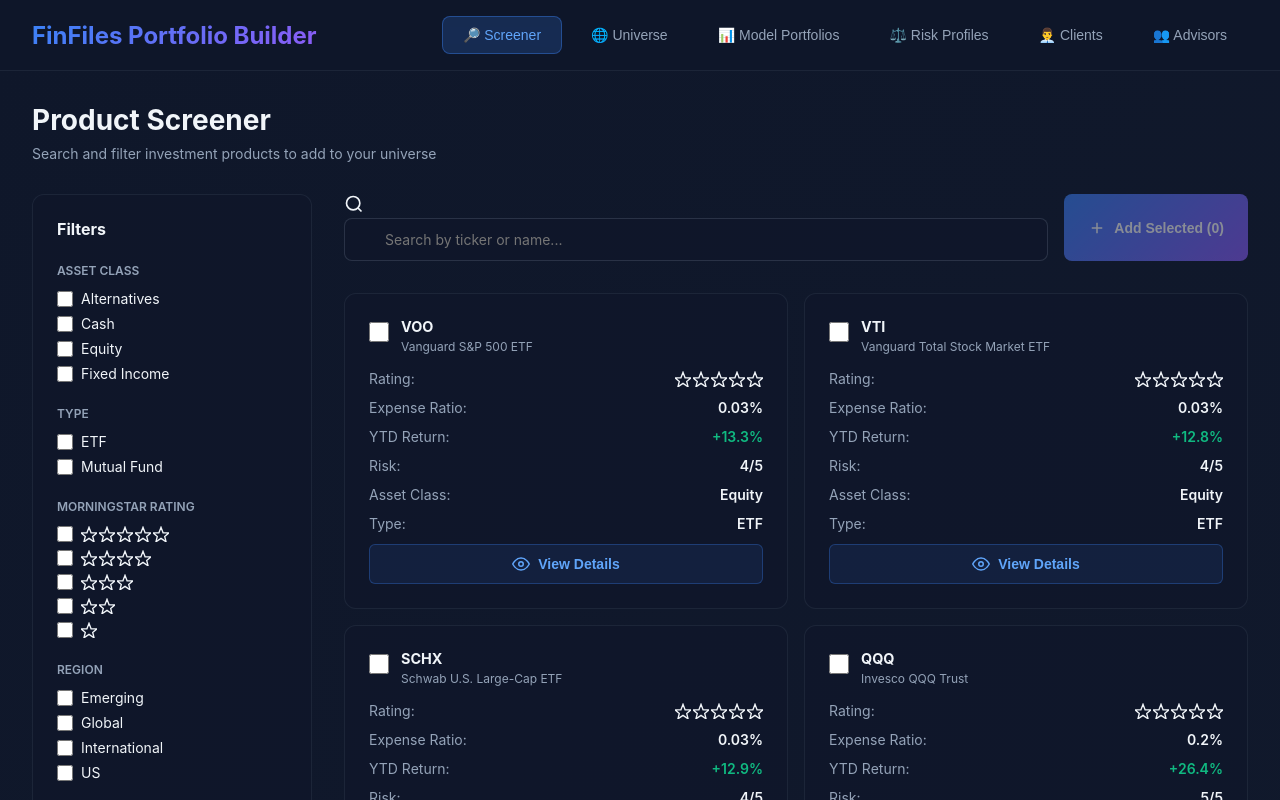
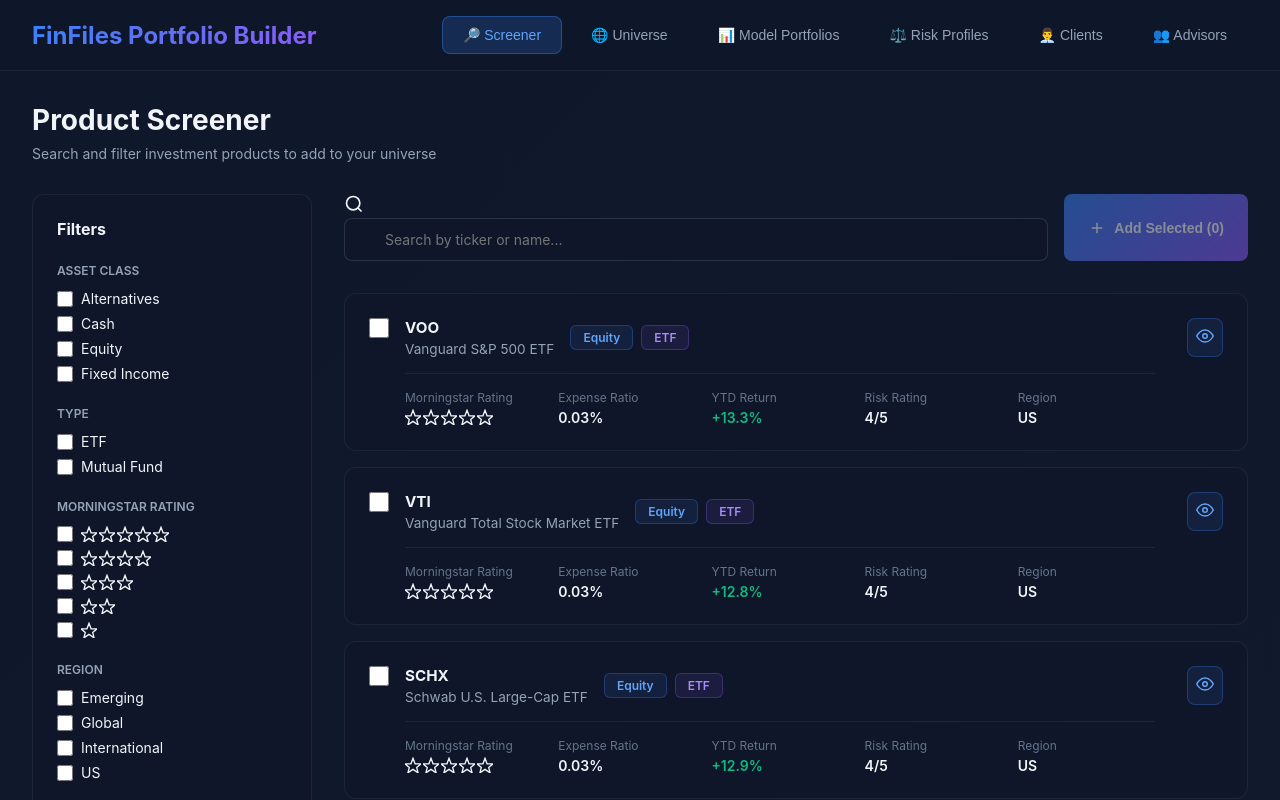
Before and after one commit to jasperstaring-cmyk/Portfolio_Management_Platform, a React (Vite) app: page / in a window 1280 px wide. Shown: the top 800 px of the page. Built offline with nearby package versions, Linux system fonts and the light colour scheme.

Commit message:
Updated ScreenerModule.jsx

```diff
--- a/src/ScreenerModule.jsx
+++ b/src/ScreenerModule.jsx
@@ -183,51 +183,64 @@
           </button>
         </div>
 
-        <div style={{ display: 'grid', gridTemplateColumns: 'repeat(auto-fill, minmax(300px, 1fr))', gap: '1rem' }}>
+        <div style={{ display: 'grid', gap: '1rem' }}>
           {filteredProducts.length === 0 ? (
-            <div style={{ gridColumn: '1 / -1', padding: '3rem', textAlign: 'center', color: '#64748b' }}>
+            <div style={{ ...s.card, padding: '3rem', textAlign: 'center', color: '#64748b' }}>
               <p>No products match your filters</p>
             </div>
           ) : (
             filteredProducts.map(product => (
-              <div key={product.id} style={{ ...s.card, cursor: 'pointer', border: selectedProducts[product.id] ? '2px solid #3b82f6' : '1px solid rgba(148,163,184,0.1)', background: selectedProducts[product.id] ? 'rgba(59,130,246,0.05)' : 'rgba(15,23,42,0.6)' }}>
-                <div style={{ display: 'flex', alignItems: 'start', gap: '0.75rem', marginBottom: '1rem' }}>
+              <div key={product.id} style={{ ...s.card, border: selectedProducts[product.id] ? '2px solid rgba(59,130,246,0.5)' : s.card.border }}>
+                <div style={{ display: 'flex', gap: '1rem' }}>
                   <input
                     type="checkbox"
                     checked={selectedProducts[product.id] || false}
                     onChange={() => toggleProduct(product.id)}
-                    style={{ width: '20px', height: '20px', marginTop: '0.25rem', cursor: 'pointer' }}
+                    style={{ width: '20px', height: '20px', cursor: 'pointer', flexShrink: 0 }}
                   />
+
+                  <div style={{ flex: 1, display: 'flex', justifyContent: 'space-between', alignItems: 'start' }}>
                     <div style={{ flex: 1 }}>
-                    <div style={{ fontSize: '0.9rem', fontWeight: 700, color: '#f1f5f9' }}>{product.ticker}</div>
-                    <div style={{ fontSize: '0.75rem', color: '#94a3b8', marginTop: '0.25rem' }}>{product.name}</div>
+                      <div style={{ display: 'flex', alignItems: 'center', gap: '1rem', marginBottom: '0.75rem' }}>
+                        <div>
+                          <div style={{ fontSize: '0.95rem', fontWeight: 700, color: '#f1f5f9' }}>{product.ticker}</div>
+                          <div style={{ fontSize: '0.85rem', color: '#94a3b8', marginTop: '0.25rem' }}>{product.name}</div>
+                        </div>
+                        <div style={{ display: 'flex', gap: '0.5rem', alignItems: 'center' }}>
+                          <span style={{ padding: '0.25rem 0.75rem', background: 'rgba(59,130,246,0.1)', border: '1px solid rgba(59,130,246,0.3)', borderRadius: '6px', fontSize: '0.75rem', fontWeight: 600, color: '#60a5fa' }}>
+                            {product.assetClass}
+                          </span>
+                          <span style={{ padding: '0.25rem 0.75rem', background: 'rgba(139,92,246,0.1)', border: '1px solid rgba(139,92,246,0.3)', borderRadius: '6px', fontSize: '0.75rem', fontWeight: 600, color: '#a78bfa' }}>
+                            {product.type}
+                          </span>
                         </div>
                       </div>
 
-                <div style={{ display: 'grid', gap: '0.75rem', fontSize: '0.875rem' }}>
-                  <div style={{ display: 'flex', justifyContent: 'space-between', alignItems: 'center' }}>
-                    <span style={{ color: '#94a3b8' }}>Rating:</span>
+                      <div style={{ display: 'grid', gridTemplateColumns: 'repeat(5, 1fr)', gap: '1rem', marginTop: '1rem', paddingTop: '1rem', borderTop: '1px solid rgba(148,163,184,0.1)' }}>
+                        <div>
+                          <div style={{ fontSize: '0.75rem', color: '#64748b', marginBottom: '0.25rem' }}>Morningstar Rating</div>
+                          <div style={{ fontSize: '0.875rem', fontWeight: 600, color: '#f1f5f9' }}>
                             <StarRating rating={product.morningstarRating} />
                           </div>
-                  <div style={{ display: 'flex', justifyContent: 'space-between' }}>
-                    <span style={{ color: '#94a3b8' }}>Expense Ratio:</span>
-                    <span style={{ color: '#f1f5f9', fontWeight: 600 }}>{product.expenseRatio}%</span>
                         </div>
-                  <div style={{ display: 'flex', justifyContent: 'space-between' }}>
-                    <span style={{ color: '#94a3b8' }}>YTD Return:</span>
-                    <span style={{ color: product.ytdReturn > 0 ? '#10b981' : '#ef4444', fontWeight: 600 }}>{product.ytdReturn > 0 ? '+' : ''}{product.ytdReturn}%</span>
+                        <div>
+                          <div style={{ fontSize: '0.75rem', color: '#64748b', marginBottom: '0.25rem' }}>Expense Ratio</div>
+                          <div style={{ fontSize: '0.875rem', fontWeight: 600, color: '#f1f5f9' }}>{product.expenseRatio}%</div>
                         </div>
-                  <div style={{ display: 'flex', justifyContent: 'space-between' }}>
-                    <span style={{ color: '#94a3b8' }}>Risk:</span>
-                    <span style={{ color: '#f1f5f9', fontWeight: 600 }}>{product.riskRating}/5</span>
+                        <div>
+                          <div style={{ fontSize: '0.75rem', color: '#64748b', marginBottom: '0.25rem' }}>YTD Return</div>
+                          <div style={{ fontSize: '0.875rem', fontWeight: 600, color: product.ytdReturn > 0 ? '#10b981' : '#ef4444' }}>
+                            {product.ytdReturn > 0 ? '+' : ''}{product.ytdReturn}%
                           </div>
-                  <div style={{ display: 'flex', justifyContent: 'space-between' }}>
-                    <span style={{ color: '#94a3b8' }}>Asset Class:</span>
-                    <span style={{ color: '#f1f5f9', fontWeight: 600 }}>{product.assetClass}</span>
                         </div>
-                  <div style={{ display: 'flex', justifyContent: 'space-between' }}>
-                    <span style={{ color: '#94a3b8' }}>Type:</span>
-                    <span style={{ color: '#f1f5f9', fontWeight: 600 }}>{product.type}</span>
+                        <div>
+                          <div style={{ fontSize: '0.75rem', color: '#64748b', marginBottom: '0.25rem' }}>Risk Rating</div>
+                          <div style={{ fontSize: '0.875rem', fontWeight: 600, color: '#f1f5f9' }}>{product.riskRating}/5</div>
+                        </div>
+                        <div>
+                          <div style={{ fontSize: '0.75rem', color: '#64748b', marginBottom: '0.25rem' }}>Region</div>
+                          <div style={{ fontSize: '0.875rem', fontWeight: 600, color: '#f1f5f9' }}>{product.region}</div>
+                        </div>
                       </div>
                     </div>
 
@@ -236,26 +249,13 @@
                         e.stopPropagation();
                         setSelectedProductDetail(product);
                       }}
-                  style={{
-                    marginTop: '0.75rem',
-                    width: '100%',
-                    padding: '0.625rem',
-                    background: 'rgba(59,130,246,0.1)',
-                    border: '1px solid rgba(59,130,246,0.3)',
-                    borderRadius: '6px',
-                    color: '#60a5fa',
-                    cursor: 'pointer',
-                    fontSize: '0.875rem',
-                    fontWeight: 600,
-                    display: 'flex',
-                    alignItems: 'center',
-                    justifyContent: 'center',
-                    gap: '0.5rem'
-                  }}
+                      style={{ padding: '0.5rem', background: 'rgba(59,130,246,0.1)', border: '1px solid rgba(59,130,246,0.3)', borderRadius: '8px', color: '#60a5fa', cursor: 'pointer', flexShrink: 0, marginLeft: '2rem' }}
+                      title="View Details"
                     >
                       <Eye />
-                  View Details
                     </button>
+                  </div>
+                </div>
               </div>
             ))
           )}
```
Lines whose indentation alone changed are shown as unchanged.
